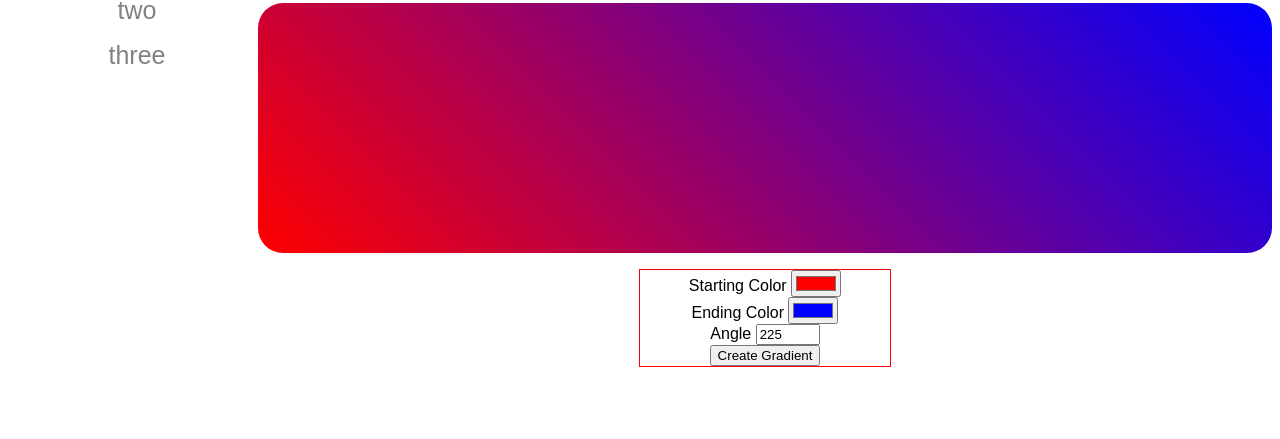
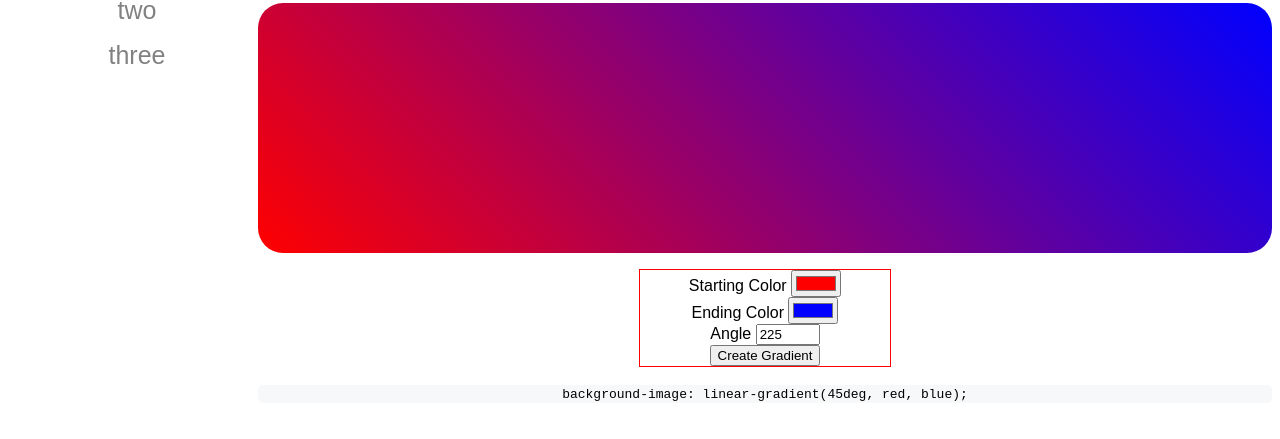
Before and after one commit to chase-stevens/gradientDeviser, a plain HTML site: page index.html in a window 1280 px wide. Shown: the part 77-516 px from the top of the page. Drawn offline with Linux system fonts and the light colour scheme.

Commit message:
added code snippet for gradient

```diff
--- a/index.html
+++ b/index.html
@@ -37,6 +37,12 @@
 
       </form>
     </div>
+
+    <br>
+
+    <div class="css-code-container">
+      <code id="gradient-css-code">background-image: linear-gradient(45deg, red, blue);</code>
+    </div>
   </div>
 
   <script src="main.js"></script>
--- a/style.css
+++ b/style.css
@@ -42,3 +42,11 @@ body {
   height: auto;
   border: 1px solid red;
 }
+
+.css-code-container {
+  width: auto;
+  border-radius: 5px;
+  background-color: #f7f8f9;
+  color: black;
+  font-family: Source Code Pro, monospace;
+}
```
